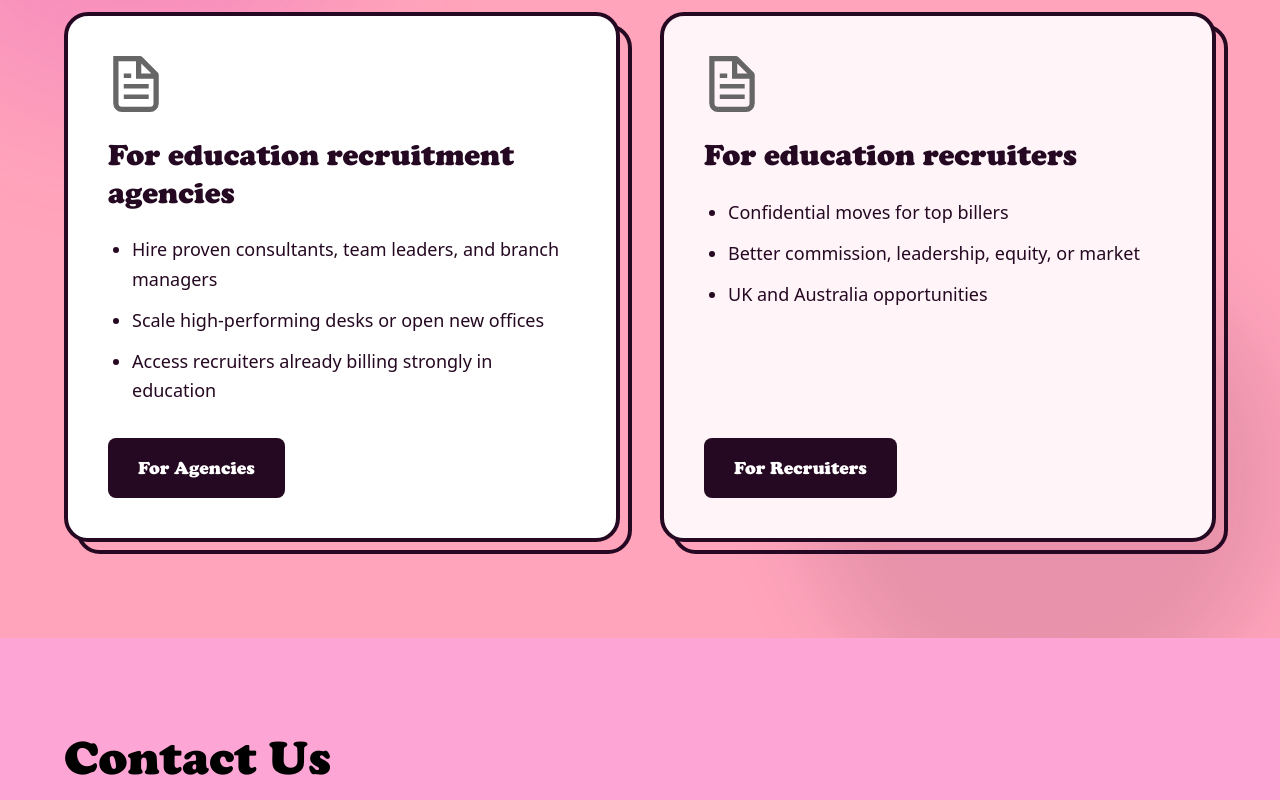
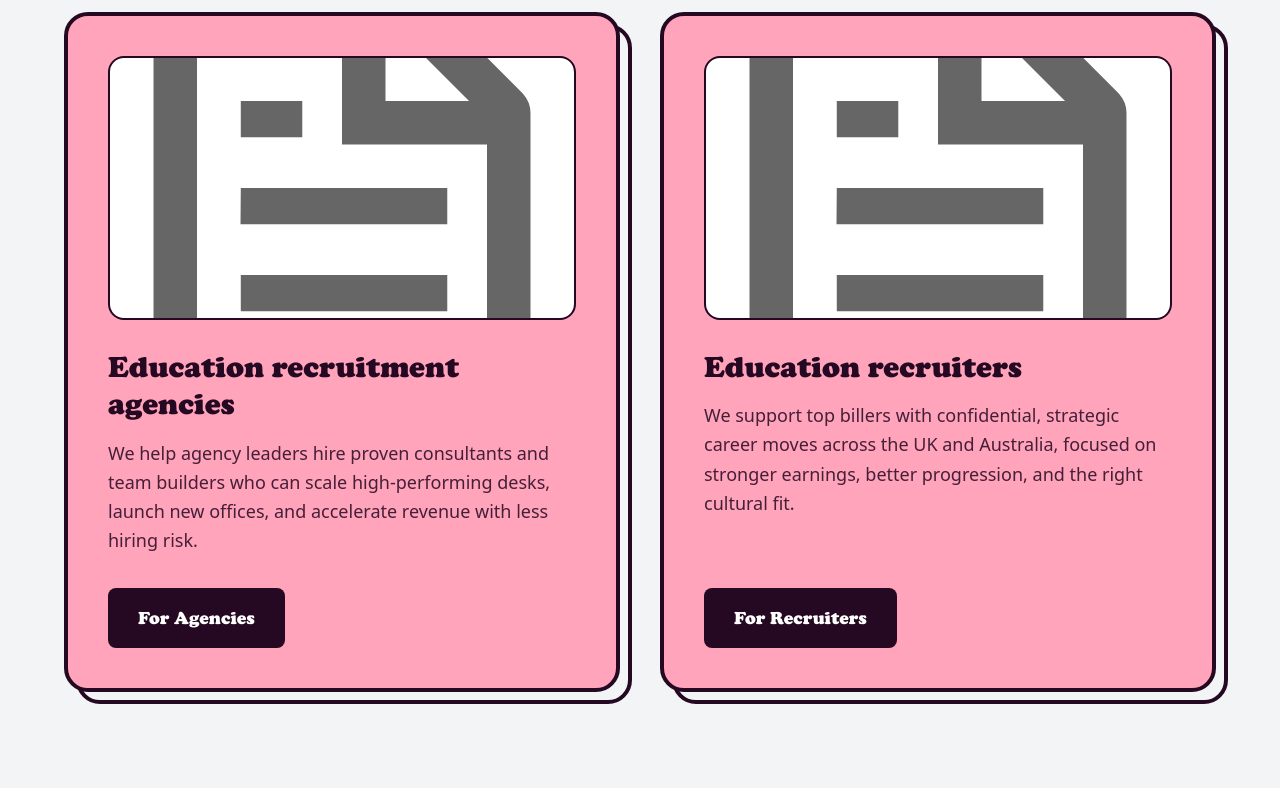
Before and after one commit to CD-Chief/RecSeekers-Website, a Next.js app in the folder frontend/: page / in a window 1280 px wide. Shown: the part 1060-1860 px from the top of the page. Built offline with nearby package versions, Linux system fonts and the light colour scheme.

Commit message:
feat(home): add WhoWeWorkWithCard component for improved agency and recruiter sections

```diff
--- a/frontend/app/page.tsx
+++ b/frontend/app/page.tsx
@@ -5,6 +5,8 @@ import localFont from 'next/font/local';
 import Image from "next/image";
 import Link from "next/link";
 import { Button } from "@/components/ui/Button";
+import { DoodleFloat } from "@/components/ui/DoodleFloat";
+import { WhoWeWorkWithCard } from "@/components/Home/WhoWeWorkWithCard";
 
 const placeHolderProfile = '/profile.png';
 
@@ -76,20 +78,28 @@ export default async function HomePage() {
   ]
 
   return (
-    <main className="relative w-full">
+    <main className="relative w-full bg-white">
       {/* --- HERO SECTION (two-stage scroll-hijacked hero) --- */}
       <div className="min-h-screen">
         <HeroSection />
       </div>
 
       {/* --- Who We Work With --- */}
-      <section
-        className="relative z-20 py-24 px-8 flex flex-col items-center border-t-4 border-black overflow-hidden"
-        style={{ background: "#ffa4bb" }}
-      >
+      <section className="relative z-20 bg-gray-100 py-24 px-8 flex flex-col items-center border-t-4 border-black overflow-hidden">
         {/* Soft background blob accents (matched to employers page language) */}
-        <div className="absolute -top-28 -left-28 w-120 h-120 rounded-full bg-secondary/20 blur-3xl pointer-events-none" />
-        <div className="absolute -bottom-20 right-0 w-120 h-120 rounded-full bg-primary-dark/10 blur-2xl pointer-events-none" />
+        <div className="absolute -bottom-20 right-0 w-120 h-120 rounded-full blur-2xl pointer-events-none" />
+        <DoodleFloat
+          name="paper-plane"
+          size={200}
+          delay={0.1}
+          className="absolute top-16 right-10 lg:right-16 z-0 hidden md:block pointer-events-none"
+        />
+        <DoodleFloat
+          name="pencil-1"
+          size={200}
+          delay={0.4}
+          className="absolute bottom-12 left-8 lg:left-16 z-0 hidden md:block pointer-events-none"
+        />
 
         <div className="relative z-10 max-w-6xl w-full">
           <div className="flex flex-col gap-5 mb-12">
@@ -102,74 +112,32 @@ export default async function HomePage() {
           </div>
 
           <div className="grid grid-cols-1 lg:grid-cols-2 gap-10">
-            {/* Left Column: Agencies */}
-            <article className="relative h-full">
-              <div className="absolute inset-0 rounded-3xl border-4 border-primary-dark translate-x-3 translate-y-3" />
-              <div className="relative h-full bg-white border-4 border-primary-dark rounded-3xl p-10 flex flex-col">
-              <div className="relative w-14 h-14 mb-6">
-                <Image
-                  src="/file.svg"
-                  alt="Education doodle"
-                  fill
-                  className="object-contain"
-                />
-              </div>
+            <WhoWeWorkWithCard
+              title="Education recruitment agencies"
+              description="We help agency leaders hire proven consultants and team builders who can scale high-performing desks, launch new offices, and accelerate revenue with less hiring risk."
+              ctaLabel="For Agencies"
+              href="/employers"
+              cooperClassName={cooper.className}
+              illustrationSrc="/file.svg"
+              cardBgClassName="bg-tertiary"
+            />
 
-              <h3 className={`text-3xl text-primary-dark mb-6 leading-tight ${cooper.className}`}>
-                For education recruitment agencies
-              </h3>
-
-              <ul className="list-disc pl-6 text-primary-dark text-lg leading-relaxed space-y-3 mb-8">
-                <li>Hire proven consultants, team leaders, and branch managers</li>
-                <li>Scale high-performing desks or open new offices</li>
-                <li>Access recruiters already billing strongly in education</li>
-              </ul>
-
-              <Link href="/employers" className="mt-auto inline-block">
-                <Button variant="secondary" size="lg" className={`${cooper.className} !bg-primary-dark !focus:ring-primary-dark`}>
-                  For Agencies
-                </Button>
-              </Link>
-              </div>
-            </article>
-
-            {/* Right Column: Recruiters */}
-            <article className="relative h-full">
-              <div className="absolute inset-0 rounded-3xl border-4 border-primary-dark translate-x-3 translate-y-3" />
-              <div className="relative h-full bg-[#fff4f8] border-4 border-primary-dark rounded-3xl p-10 flex flex-col">
-              <div className="relative w-14 h-14 mb-6">
-                <Image
-                  src="/file.svg"
-                  alt="Education doodle"
-                  fill
-                  className="object-contain"
-                />
-              </div>
-
-              <h3 className={`text-3xl text-primary-dark mb-6 leading-tight ${cooper.className}`}>
-                For education recruiters
-              </h3>
-
-              <ul className="list-disc pl-6 text-primary-dark text-lg leading-relaxed space-y-3 mb-8">
-                <li>Confidential moves for top billers</li>
-                <li>Better commission, leadership, equity, or market</li>
-                <li>UK and Australia opportunities</li>
-              </ul>
-
-              <Link href="/candidates" className="mt-auto inline-block">
-                <Button variant="secondary" size="lg" className={`${cooper.className} !bg-primary-dark !focus:ring-primary-dark`}>
-                  For Recruiters
-                </Button>
-              </Link>
-              </div>
-            </article>
+            <WhoWeWorkWithCard
+              title="Education recruiters"
+              description="We support top billers with confidential, strategic career moves across the UK and Australia, focused on stronger earnings, better progression, and the right cultural fit."
+              ctaLabel="For Recruiters"
+              href="/candidates"
+              cooperClassName={cooper.className}
+              illustrationSrc="/file.svg"
+              cardBgClassName="bg-tertiary"
+            />
           </div>
         </div>
       </section>
 
 
       {/* --- Contact Section ---*/}
-      <section className="relative z-20 min-h-screen bg-pink-300 py-24 px-8 flex flex-col items-center">
+      <section className="relative z-20 min-h-screen bg-white py-24 px-8 flex flex-col items-center">
         <div className="max-w-6xl w-full">
           <h2 className={`text-5xl mb-16 text-black ${cooper.className}`}>
             Contact Us
--- /dev/null
+++ b/frontend/components/Home/WhoWeWorkWithCard.tsx
@@ -0,0 +1,58 @@
+import Image from "next/image";
+import Link from "next/link";
+import { Button } from "@/components/ui/Button";
+
+interface WhoWeWorkWithCardProps {
+  title: string;
+  description: string;
+  ctaLabel: string;
+  href: string;
+  cooperClassName: string;
+  illustrationSrc?: string;
+  cardBgClassName?: string;
+}
+
+export function WhoWeWorkWithCard({
+  title,
+  description,
+  ctaLabel,
+  href,
+  cooperClassName,
+  illustrationSrc = "/file.svg",
+  cardBgClassName = "bg-white",
+}: WhoWeWorkWithCardProps) {
+  return (
+    <article className="relative h-full group">
+      <div className="absolute inset-0 rounded-3xl border-4 border-primary-dark translate-x-3 translate-y-3 transition-transform duration-200 group-hover:translate-x-2 group-hover:translate-y-2" />
+
+      <div className={`relative h-full border-4 border-primary-dark rounded-3xl p-8 md:p-10 flex flex-col ${cardBgClassName}`}>
+        <div className="relative w-full aspect-video rounded-2xl border-2 border-primary-dark overflow-hidden bg-white mb-7">
+          <Image
+            src={illustrationSrc}
+            alt="Audience illustration"
+            fill
+            className="object-cover"
+          />
+        </div>
+
+        <h3 className={`text-3xl text-primary-dark mb-4 leading-tight ${cooperClassName}`}>
+          {title}
+        </h3>
+
+        <p className="text-primary-dark/85 text-lg leading-relaxed mb-8">
+          {description}
+        </p>
+
+        <Link href={href} className="mt-auto inline-block">
+          <Button
+            variant="secondary"
+            size="lg"
+            className={`${cooperClassName} bg-primary-dark! focus:ring-primary-dark!`}
+          >
+            {ctaLabel}
+          </Button>
+        </Link>
+      </div>
+    </article>
+  );
+}
```
